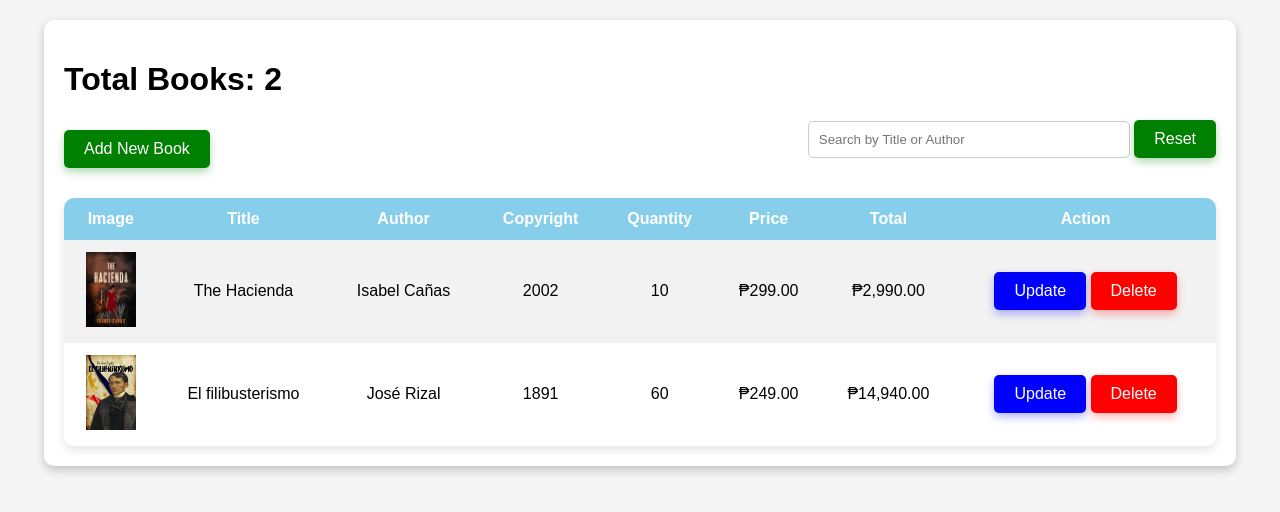
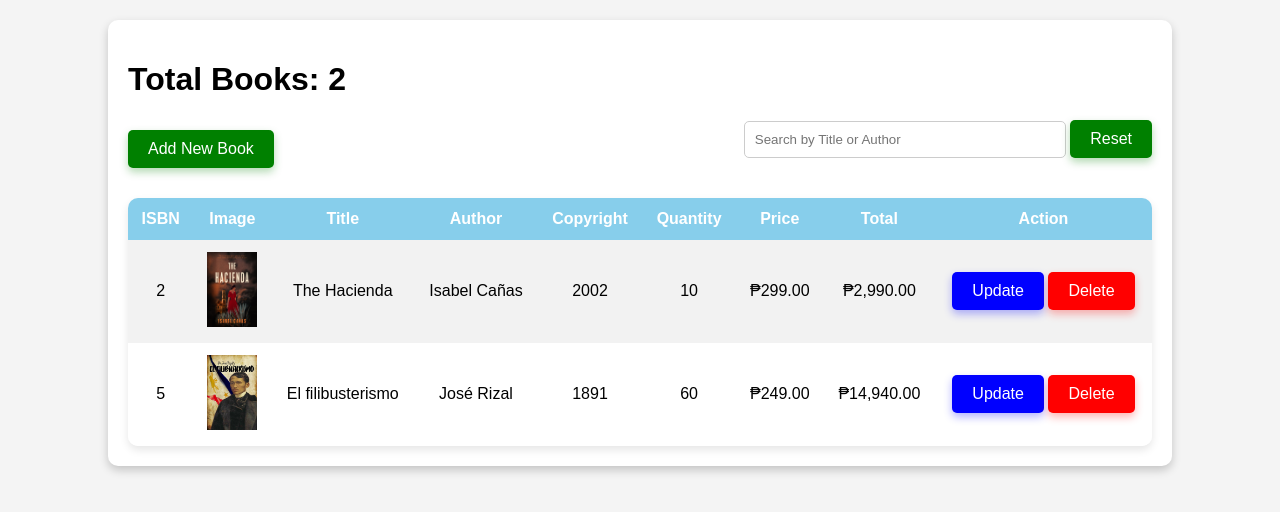
Before and after one commit to Jundel-Malazarte/Read-Scape-Books, a PHP site: page /admin/total_books.php in a window 1280 px wide. Shown: the part 60-572 px from the top of the page. Run offline with PHP 8.4, Linux system fonts and the light colour scheme; a user stored in the database is signed in; data comes from the database, SQL or seed files in the repository.

```diff
--- a/admin/add_book.php
+++ b/admin/add_book.php
@@ -45,6 +45,7 @@ if ($_SERVER["REQUEST_METHOD"] == "POST") {
             VALUES (?, ?, ?, ?, ?, ?, ?, ?)";
     $stmt = mysqli_prepare($conn, $sql);
     mysqli_stmt_bind_param($stmt, "sssssiid", $isbn, $title, $book_image, $author, $copyright, $qty, $price, $total);
+
 
     if (mysqli_stmt_execute($stmt)) {
         echo "<script>alert('Book added successfully!'); window.location.href='total_books.php';</script>";
--- a/admin/total_books.php
+++ b/admin/total_books.php
@@ -115,7 +115,7 @@ $total_books = mysqli_fetch_row($total_books_query)[0];
         }
 
         .container {
-            width: 90%;
+            width: 80%;
             margin: auto;
             background: white;
             padding: 20px;
@@ -286,6 +286,7 @@ $total_books = mysqli_fetch_row($total_books_query)[0];
         <table>
             <thead>
                 <tr>
+                    <th>ISBN</th>
                     <th>Image</th>
                     <th>Title</th>
                     <th>Author</th>
@@ -299,6 +300,7 @@ $total_books = mysqli_fetch_row($total_books_query)[0];
             <tbody>
                 <?php while ($row = mysqli_fetch_assoc($books_query)): ?>
                     <tr>
+                        <td><?php echo htmlspecialchars($row['isbn']); ?></td>
                         <td><img src="../images/<?php echo $row['book_image'] ?: 'default_book.png'; ?>" class="book-img"></td>
                         <td><?php echo htmlspecialchars($row['title']); ?></td>
                         <td><?php echo htmlspecialchars($row['author']); ?></td>
```
Also changed, not shown: dashboard.php (+22 -1 lines), images/1740701783_book6.jpg (added), images/1740702817_book7.jpg (added), images/1740703364_book8.png (added).
